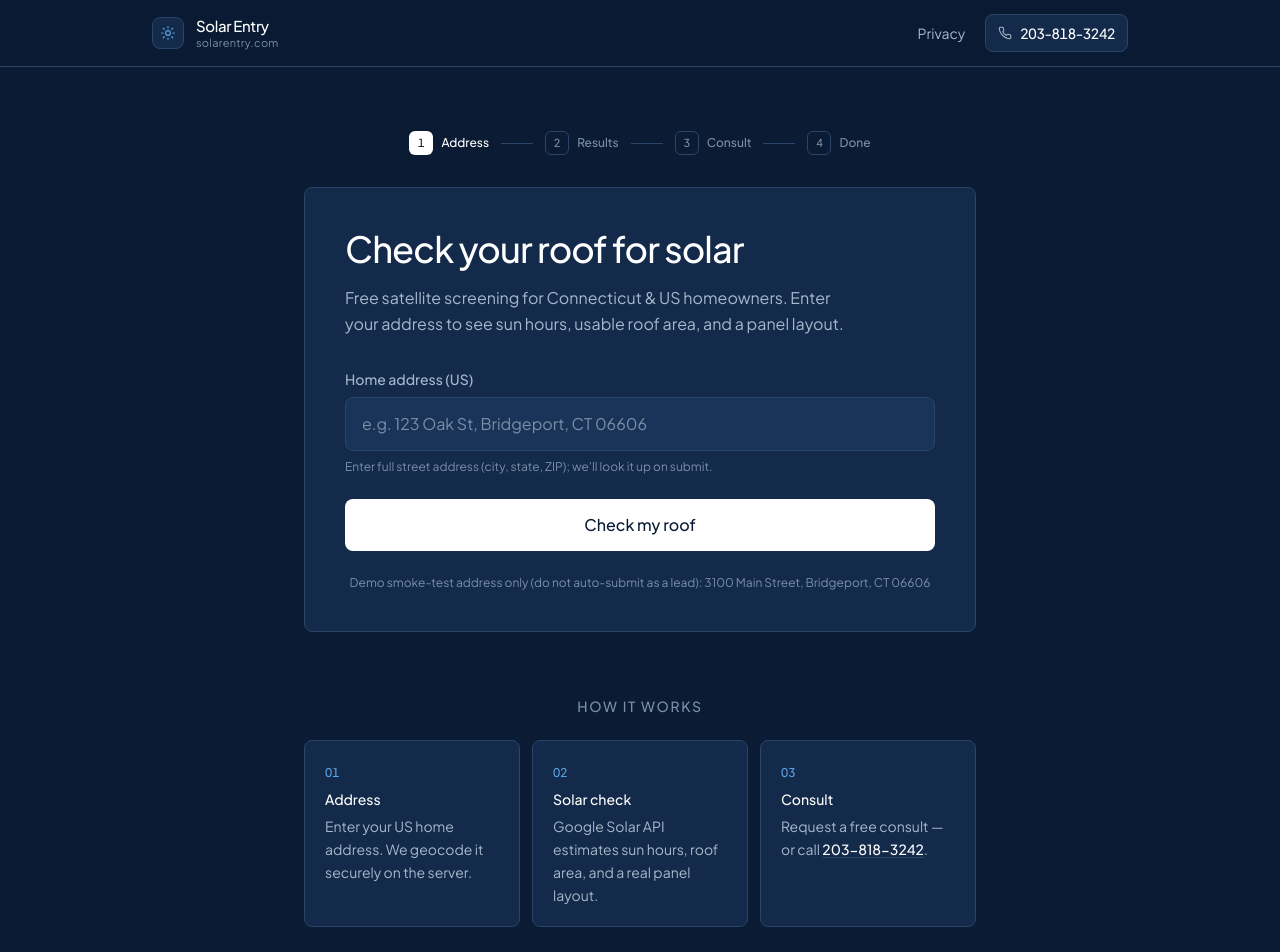
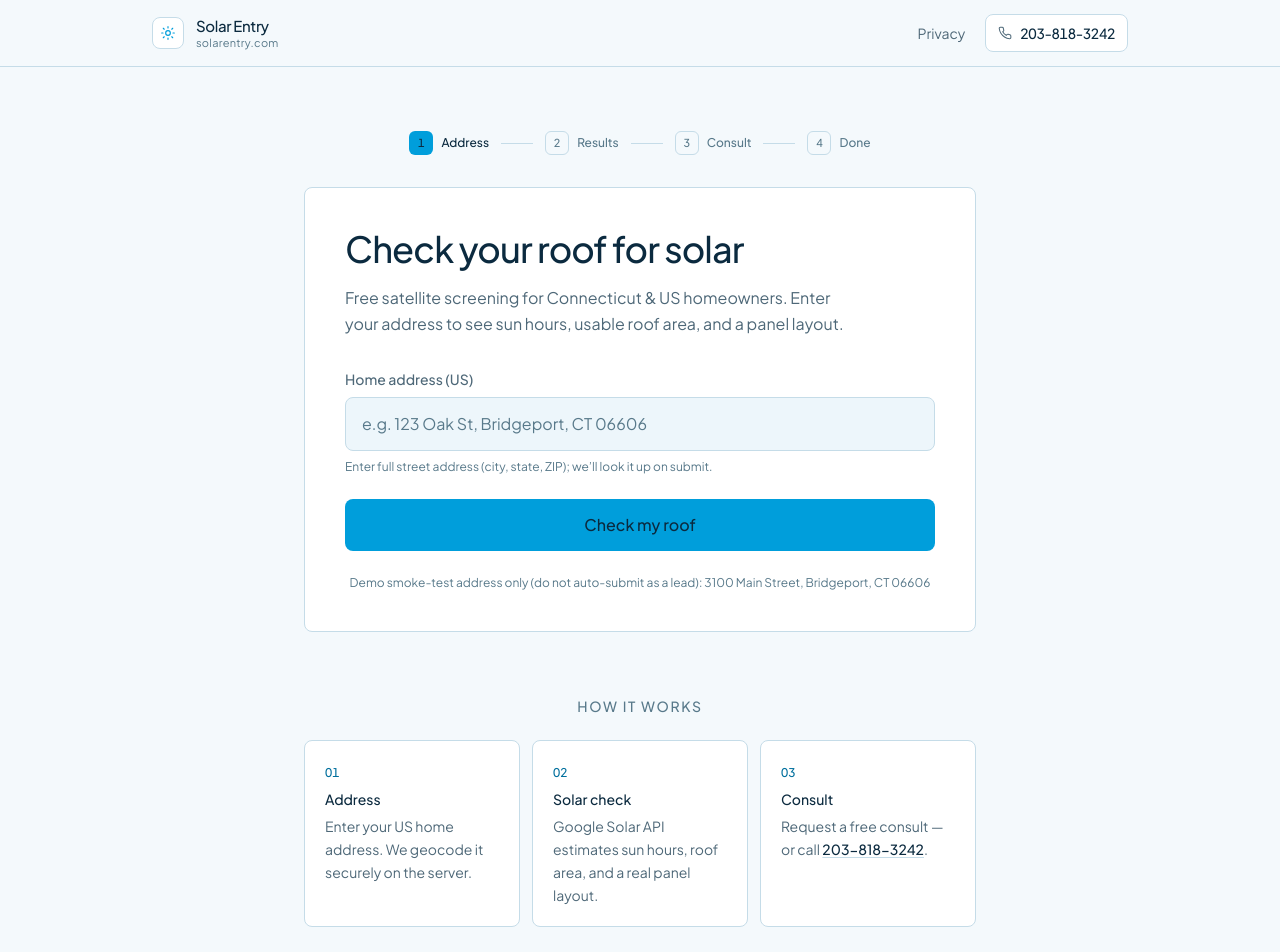
Before and after one commit to myagentmarcel-collab/solarentry, a Next.js app: page / in a window 1280 px wide. Shown: the top 952 px of the page. Built offline with nearby package versions, Linux system fonts and the light colour scheme.

Commit message:
Shift brand colors to a UN-style blue

```diff
--- a/src/app/globals.css
+++ b/src/app/globals.css
@@ -1,22 +1,27 @@
 @import "tailwindcss";
 
 :root {
-  /* Deep navy palette — soft sky accent, optional green for success */
-  --background: #0b1b33;
-  --foreground: #f5f7fa;
-  --surface: #132a4a;
-  --surface-elevated: #1a3358;
-  --border: #2a4568;
-  --border-subtle: #1e3554;
-  --muted: #a8b8cc;
-  --muted-dim: #7a8fa8;
-  --accent: #5ba4e6;
-  --accent-hover: #7bb8ed;
-  --accent-soft: rgba(91, 164, 230, 0.14);
-  --danger: #f87171;
-  --danger-bg: rgba(248, 113, 113, 0.12);
-  --success: #6ecf9b;
-  --success-bg: rgba(110, 207, 155, 0.12);
+  /* Light, airy palette with a UN-inspired blue brand accent. */
+  --background: #f4f9fc;
+  --foreground: #0b2a3f;
+  --surface: #ffffff;
+  --surface-elevated: #edf6fb;
+  --border: #c5dce8;
+  --border-subtle: #dcebf2;
+  --muted: #4e6878;
+  --muted-dim: #58798a;
+  --accent: #009edb;
+  --accent-strong: #006f9d;
+  --accent-hover: #0076a8;
+  --accent-soft: rgba(0, 158, 219, 0.12);
+  --danger: #c2414f;
+  --danger-bg: rgba(194, 65, 79, 0.1);
+  --success: #16845a;
+  --success-bg: rgba(22, 132, 90, 0.12);
+  --map-light: #b9e1ee;
+  --map-mid: #86c5dc;
+  --map-dark: #559ebc;
+  --map-chrome: #18536f;
   --radius: 0.5rem;
 }
 
@@ -39,14 +44,14 @@ body {
   -moz-osx-font-smoothing: grayscale;
 }
 
-/* Thin focus ring — sky accent, high contrast */
+/* Thin focus ring — UN blue accent, high contrast */
 :focus-visible {
   outline: 2px solid var(--accent);
   outline-offset: 2px;
 }
 
-/* Native form controls on dark navy surfaces */
+/* Native form controls on light surfaces */
 input[type="date"]::-webkit-calendar-picker-indicator,
 select {
-  color-scheme: dark;
+  color-scheme: light;
 }
--- a/src/app/page.tsx
+++ b/src/app/page.tsx
@@ -10,34 +10,34 @@ export default function HomePage() {
         </h2>
         <ul className="mt-6 grid gap-3 text-sm sm:grid-cols-3">
           <li className="rounded-lg border border-[var(--border)] bg-[var(--surface)] p-5">
-            <span className="text-xs font-medium tabular-nums text-[var(--accent)]">
+            <span className="text-xs font-medium tabular-nums text-[var(--accent-strong)]">
               01
             </span>
-            <p className="mt-2 font-medium text-white">Address</p>
+            <p className="mt-2 font-medium text-[var(--foreground)]">Address</p>
             <p className="mt-1.5 leading-relaxed text-[var(--muted)]">
               Enter your US home address. We geocode it securely on the server.
             </p>
           </li>
           <li className="rounded-lg border border-[var(--border)] bg-[var(--surface)] p-5">
-            <span className="text-xs font-medium tabular-nums text-[var(--accent)]">
+            <span className="text-xs font-medium tabular-nums text-[var(--accent-strong)]">
               02
             </span>
-            <p className="mt-2 font-medium text-white">Solar check</p>
+            <p className="mt-2 font-medium text-[var(--foreground)]">Solar check</p>
             <p className="mt-1.5 leading-relaxed text-[var(--muted)]">
               Google Solar API estimates sun hours, roof area, and a real panel
               layout.
             </p>
           </li>
           <li className="rounded-lg border border-[var(--border)] bg-[var(--surface)] p-5">
-            <span className="text-xs font-medium tabular-nums text-[var(--accent)]">
+            <span className="text-xs font-medium tabular-nums text-[var(--accent-strong)]">
               03
             </span>
-            <p className="mt-2 font-medium text-white">Consult</p>
+            <p className="mt-2 font-medium text-[var(--foreground)]">Consult</p>
             <p className="mt-1.5 leading-relaxed text-[var(--muted)]">
               Request a free consult — or call{" "}
               <a
                 href="tel:+12038183242"
-                className="font-medium text-white underline decoration-[var(--border)] underline-offset-2 transition hover:text-[var(--accent)] hover:decoration-[var(--accent)]"
+                className="font-medium text-[var(--foreground)] underline decoration-[var(--border)] underline-offset-2 transition hover:text-[var(--accent-strong)] hover:decoration-[var(--accent-strong)]"
               >
                 203-818-3242
               </a>
--- a/src/app/privacy/page.tsx
+++ b/src/app/privacy/page.tsx
@@ -8,7 +8,7 @@ export const metadata: Metadata = {
 export default function PrivacyPage() {
   return (
     <article className="mx-auto max-w-2xl rounded-lg border border-[var(--border)] bg-[var(--surface)] p-6 sm:p-10">
-      <h1 className="text-2xl font-medium tracking-tight text-white sm:text-3xl">
+      <h1 className="text-2xl font-medium tracking-tight text-[var(--foreground)] sm:text-3xl">
         Privacy note
       </h1>
       <p className="mt-5 text-[var(--muted)] leading-relaxed">
@@ -31,7 +31,7 @@ export default function PrivacyPage() {
         Questions? Call{" "}
         <a
           href="tel:+12038183242"
-          className="font-medium text-white underline decoration-[var(--border)] underline-offset-2 transition hover:text-[var(--accent)]"
+          className="font-medium text-[var(--foreground)] underline decoration-[var(--border)] underline-offset-2 transition hover:text-[var(--accent-strong)]"
         >
           203-818-3242
         </a>{" "}
@@ -40,7 +40,7 @@ export default function PrivacyPage() {
       <p className="mt-10">
         <Link
           href="/"
-          className="text-sm font-medium text-[var(--muted)] transition hover:text-white"
+          className="text-sm font-medium text-[var(--muted)] transition hover:text-[var(--accent-strong)]"
         >
           ← Back to solar check
         </Link>
--- a/src/components/AddressInput.tsx
+++ b/src/components/AddressInput.tsx
@@ -33,7 +33,7 @@ export function AddressInput({
         value={value}
         onChange={(e) => onChange(e.target.value)}
         disabled={disabled}
-        className="w-full rounded-lg border border-[var(--border)] bg-[var(--surface-elevated)] px-4 py-3.5 text-base text-white outline-none transition placeholder:text-[var(--muted-dim)] focus:border-[var(--accent)] focus:ring-2 focus:ring-[var(--accent)]/20 disabled:opacity-50"
+        className="w-full rounded-lg border border-[var(--border)] bg-[var(--surface-elevated)] px-4 py-3.5 text-base text-[var(--foreground)] outline-none transition placeholder:text-[var(--muted-dim)] focus:border-[var(--accent)] focus:ring-2 focus:ring-[var(--accent)]/20 disabled:opacity-50"
       />
       <p className="mt-2 text-xs text-[var(--muted-dim)]">
         Enter full street address (city, state, ZIP); we’ll look it up on submit.
--- a/src/components/Footer.tsx
+++ b/src/components/Footer.tsx
@@ -8,7 +8,7 @@ export function Footer() {
     <footer className="mt-auto border-t border-[var(--border)] bg-[var(--background)]">
       <div className="mx-auto flex max-w-5xl flex-col gap-6 px-4 py-10 sm:flex-row sm:items-start sm:justify-between sm:px-6">
         <div>
-          <p className="text-sm font-medium tracking-tight text-white">
+          <p className="text-sm font-medium tracking-tight text-[var(--foreground)]">
             Solar Entry
           </p>
           <p className="mt-1.5 max-w-xs text-sm leading-relaxed text-[var(--muted)]">
@@ -21,13 +21,13 @@ export function Footer() {
         <div className="flex flex-col gap-2.5 text-sm sm:items-end">
           <a
             href={TEL}
-            className="font-medium tabular-nums tracking-tight text-white transition hover:text-[var(--accent)]"
+            className="font-medium tabular-nums tracking-tight text-[var(--foreground)] transition hover:text-[var(--accent-strong)]"
           >
             {PHONE}
           </a>
           <Link
             href="/privacy"
-            className="text-[var(--muted)] transition hover:text-white"
+            className="text-[var(--muted)] transition hover:text-[var(--accent-strong)]"
           >
             Privacy
           </Link>
--- a/src/components/Funnel.tsx
+++ b/src/components/Funnel.tsx
@@ -163,7 +163,7 @@ export function Funnel() {
 
       {step === "address" && (
         <section className="rounded-lg border border-[var(--border)] bg-[var(--surface)] p-6 sm:p-10">
-          <h1 className="text-3xl font-medium tracking-tight text-white sm:text-4xl sm:leading-[1.15]">
+          <h1 className="text-3xl font-medium tracking-tight text-[var(--foreground)] sm:text-4xl sm:leading-[1.15]">
             Check your roof for solar
           </h1>
           <p className="mt-4 max-w-lg text-base leading-relaxed text-[var(--muted)]">
@@ -188,7 +188,7 @@ export function Funnel() {
             <button
               type="submit"
               disabled={loading}
-              className="flex w-full items-center justify-center gap-2 rounded-lg bg-white px-4 py-3.5 text-base font-medium text-[#0b1b33] transition hover:bg-[#e8f4fc] disabled:cursor-not-allowed disabled:opacity-60"
+              className="flex w-full items-center justify-center gap-2 rounded-lg bg-[var(--accent)] px-4 py-3.5 text-base font-medium text-[var(--foreground)] transition hover:bg-[var(--accent-hover)] hover:text-white disabled:cursor-not-allowed disabled:opacity-60"
             >
               {loading ? (
                 <>
@@ -214,7 +214,7 @@ export function Funnel() {
                 <p className="text-xs font-medium uppercase tracking-[0.1em] text-[var(--muted-dim)]">
                   Results for
                 </p>
-                <h2 className="mt-1 text-lg font-medium tracking-tight text-white sm:text-xl">
+                <h2 className="mt-1 text-lg font-medium tracking-tight text-[var(--foreground)] sm:text-xl">
                   {result.address}
                 </h2>
               </div>
@@ -257,7 +257,7 @@ export function Funnel() {
               <button
                 type="button"
                 onClick={() => setStep("consult")}
-                className="flex-1 rounded-lg bg-white px-4 py-3.5 text-center text-base font-medium text-[#0b1b33] transition hover:bg-[#e8f4fc]"
+                className="flex-1 rounded-lg bg-[var(--accent)] px-4 py-3.5 text-center text-base font-medium text-[var(--foreground)] transition hover:bg-[var(--accent-hover)] hover:text-white"
               >
                 Request a free consult
               </button>
@@ -268,7 +268,7 @@ export function Funnel() {
                   setResult(null);
                   setError(null);
                 }}
-                className="rounded-lg border border-[var(--border)] bg-transparent px-4 py-3.5 text-base font-medium text-[var(--muted)] transition hover:border-white/20 hover:text-white"
+                className="rounded-lg border border-[var(--border)] bg-transparent px-4 py-3.5 text-base font-medium text-[var(--muted)] transition hover:border-[var(--accent)]/50 hover:text-[var(--accent-strong)]"
               >
                 Try another address
               </button>
@@ -279,7 +279,7 @@ export function Funnel() {
 
       {step === "consult" && (
         <section className="rounded-lg border border-[var(--border)] bg-[var(--surface)] p-6 sm:p-10">
-          <h2 className="text-2xl font-medium tracking-tight text-white sm:text-3xl">
+          <h2 className="text-2xl font-medium tracking-tight text-[var(--foreground)] sm:text-3xl">
             Schedule a consult
           </h2>
           <p className="mt-3 text-[var(--muted)] leading-relaxed">
@@ -287,7 +287,7 @@ export function Funnel() {
             Prefer to talk now?{" "}
             <a
               href={TEL}
-              className="font-medium text-white underline decoration-[var(--border)] underline-offset-2 transition hover:text-[var(--accent)]"
+              className="font-medium text-[var(--foreground)] underline decoration-[var(--border)] underline-offset-2 transition hover:text-[var(--accent-strong)]"
             >
               {PHONE_DISPLAY}
             </a>
@@ -374,14 +374,14 @@ export function Funnel() {
               <button
                 type="submit"
                 disabled={loading}
-                className="flex-1 rounded-lg bg-white px-4 py-3.5 text-base font-medium text-[#0b1b33] transition hover:bg-[#e8f4fc] disabled:opacity-60"
+                className="flex-1 rounded-lg bg-[var(--accent)] px-4 py-3.5 text-base font-medium text-[var(--foreground)] transition hover:bg-[var(--accent-hover)] hover:text-white disabled:opacity-60"
               >
                 {loading ? "Sending…" : "Submit request"}
               </button>
               <button
                 type="button"
                 onClick={() => setStep("result")}
-                className="rounded-lg border border-[var(--border)] px-4 py-3.5 font-medium text-[var(--muted)] transition hover:border-white/20 hover:text-white"
+                className="rounded-lg border border-[var(--border)] px-4 py-3.5 font-medium text-[var(--muted)] transition hover:border-[var(--accent)]/50 hover:text-[var(--accent-strong)]"
               >
                 Back
               </button>
@@ -403,7 +403,7 @@ export function Funnel() {
               <path d="M20 6 9 17l-5-5" />
             </svg>
           </div>
-          <h2 className="mt-5 text-2xl font-medium tracking-tight text-white sm:text-3xl">
+          <h2 className="mt-5 text-2xl font-medium tracking-tight text-[var(--foreground)] sm:text-3xl">
             Thank you — request received
           </h2>
           <p className="mx-auto mt-3 max-w-md text-[var(--muted)] leading-relaxed">
@@ -412,7 +412,7 @@ export function Funnel() {
           </p>
           <a
             href={TEL}
-            className="mt-6 inline-flex items-center gap-2 rounded-lg border border-[var(--border)] bg-[var(--surface-elevated)] px-5 py-3 text-base font-medium tabular-nums tracking-tight text-white transition hover:border-[var(--accent)]/40"
+            className="mt-6 inline-flex items-center gap-2 rounded-lg border border-[var(--border)] bg-[var(--surface-elevated)] px-5 py-3 text-base font-medium tabular-nums tracking-tight text-[var(--foreground)] transition hover:border-[var(--accent)]/40"
           >
             {PHONE_DISPLAY}
           </a>
@@ -432,7 +432,7 @@ export function Funnel() {
               setPreferredTime("");
               setLeadNote(null);
             }}
-            className="mt-8 text-sm font-medium text-[var(--muted)] transition hover:text-white"
+            className="mt-8 text-sm font-medium text-[var(--muted)] transition hover:text-[var(--accent-strong)]"
           >
             Check another address
           </button>
@@ -443,7 +443,7 @@ export function Funnel() {
 }
 
 const inputClass =
-  "w-full rounded-lg border border-[var(--border)] bg-[var(--surface-elevated)] px-3.5 py-2.5 text-white outline-none transition placeholder:text-[var(--muted-dim)] focus:border-[var(--accent)] focus:ring-2 focus:ring-[var(--accent)]/20";
+  "w-full rounded-lg border border-[var(--border)] bg-[var(--surface-elevated)] px-3.5 py-2.5 text-[var(--foreground)] outline-none transition placeholder:text-[var(--muted-dim)] focus:border-[var(--accent)] focus:ring-2 focus:ring-[var(--accent)]/20";
 
 function Field({
   label,
@@ -478,7 +478,7 @@ function Stat({ label, value }: { label: string; value: string }) {
       <dt className="text-[10px] font-medium uppercase tracking-[0.1em] text-[var(--muted-dim)]">
         {label}
       </dt>
-      <dd className="mt-1 text-lg font-medium tabular-nums tracking-tight text-white">
+      <dd className="mt-1 text-lg font-medium tabular-nums tracking-tight text-[var(--foreground)]">
         {value}
       </dd>
     </div>
@@ -490,7 +490,7 @@ function SuitabilityBadge({ value }: { value: string }) {
     value === "Good"
       ? "border-[var(--success)]/30 bg-[var(--success-bg)] text-[var(--success)]"
       : value === "Fair"
-        ? "border-amber-400/30 bg-amber-400/10 text-amber-200"
+        ? "border-amber-600/30 bg-amber-50 text-amber-700"
         : "border-[var(--border)] bg-[var(--surface-elevated)] text-[var(--muted)]";
   return (
     <span
@@ -520,7 +520,7 @@ function StepIndicator({ step }: { step: Step }) {
             <span
               className={`flex h-6 w-6 items-center justify-center rounded-md text-[11px] font-medium tabular-nums ${
                 active
-                  ? "bg-white text-[#0b1b33]"
+                  ? "bg-[var(--accent)] text-[var(--foreground)]"
                   : "border border-[var(--border)] text-[var(--muted-dim)]"
               }`}
             >
@@ -528,7 +528,7 @@ function StepIndicator({ step }: { step: Step }) {
             </span>
             <span
               className={`hidden text-xs font-medium sm:inline ${
-                active ? "text-white" : "text-[var(--muted-dim)]"
+                active ? "text-[var(--foreground)]" : "text-[var(--muted-dim)]"
               }`}
             >
               {s.label}
@@ -536,7 +536,7 @@ function StepIndicator({ step }: { step: Step }) {
             {i < steps.length - 1 && (
               <span
                 className={`mx-1 h-px w-4 sm:w-8 ${
-                  i < current ? "bg-white/40" : "bg-[var(--border)]"
+                  i < current ? "bg-[var(--accent)]/45" : "bg-[var(--border)]"
                 }`}
               />
             )}
@@ -564,7 +564,7 @@ function ErrorBanner({
         <button
           type="button"
           onClick={onRetry}
-          className="shrink-0 font-medium text-white underline underline-offset-2"
+          className="shrink-0 font-medium text-[var(--foreground)] underline underline-offset-2"
         >
           Retry
         </button>
--- a/src/components/Header.tsx
+++ b/src/components/Header.tsx
@@ -12,7 +12,7 @@ export function Header() {
             <SunIcon />
           </span>
           <span className="flex flex-col leading-tight">
-            <span className="text-[15px] font-medium tracking-tight text-white">
+            <span className="text-[15px] font-medium tracking-tight text-[var(--foreground)]">
               Solar Entry
             </span>
             <span className="hidden text-[11px] tracking-wide text-[var(--muted-dim)] sm:block">
@@ -24,13 +24,13 @@ export function Header() {
         <div className="flex items-center gap-3 sm:gap-5">
           <Link
             href="/privacy"
-            className="hidden text-sm text-[var(--muted)] transition hover:text-white sm:inline"
+            className="hidden text-sm text-[var(--muted)] transition hover:text-[var(--accent-strong)] sm:inline"
           >
             Privacy
           </Link>
           <a
             href={TEL}
-            className="inline-flex items-center gap-2 rounded-lg border border-[var(--border)] bg-[var(--surface)] px-3 py-2 text-sm font-medium text-white transition hover:border-[var(--accent)]/50 hover:bg-[var(--surface-elevated)]"
+            className="inline-flex items-center gap-2 rounded-lg border border-[var(--border)] bg-[var(--surface)] px-3 py-2 text-sm font-medium text-[var(--foreground)] transition hover:border-[var(--accent)]/50 hover:bg-[var(--surface-elevated)]"
           >
             <PhoneIcon />
             <span className="tabular-nums tracking-tight">{PHONE}</span>
```
Also changed, not shown: src/components/RoofMap.tsx (+6 -5 lines).
